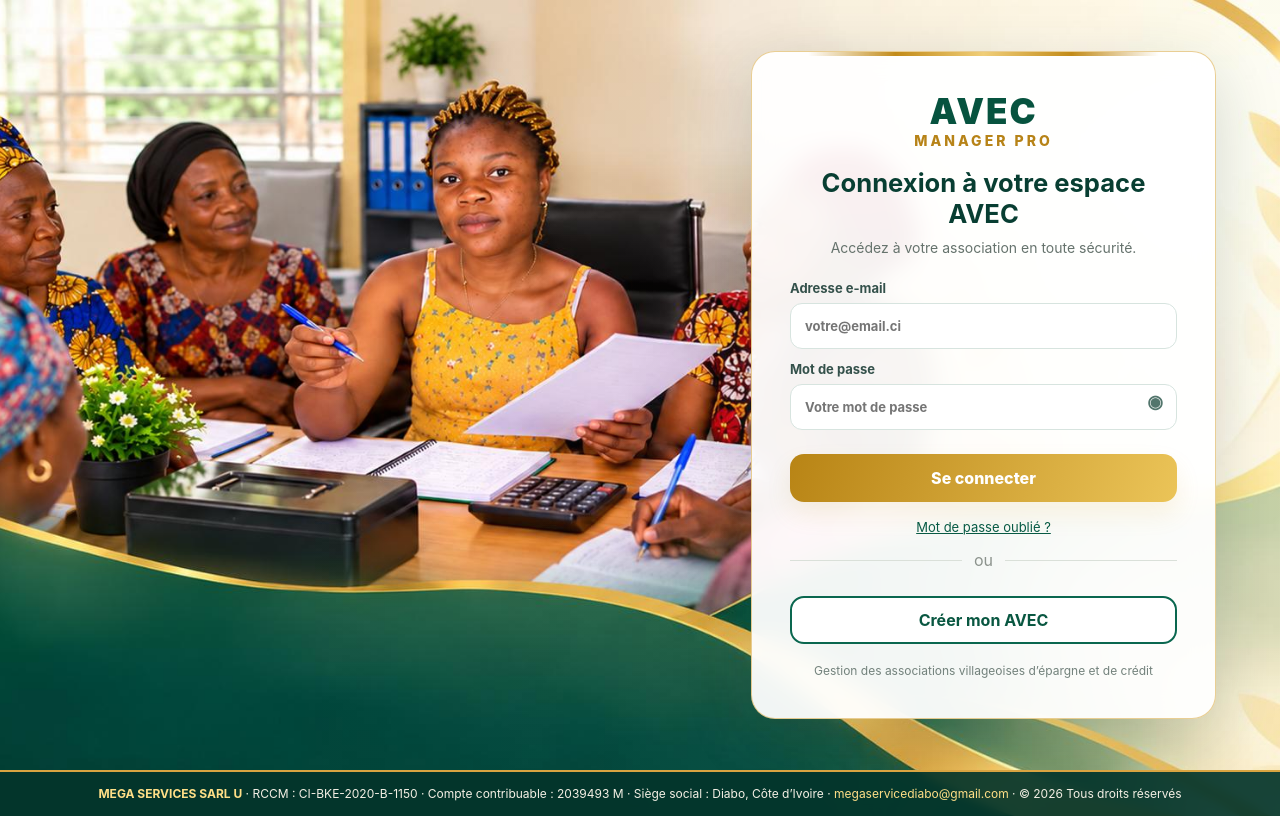
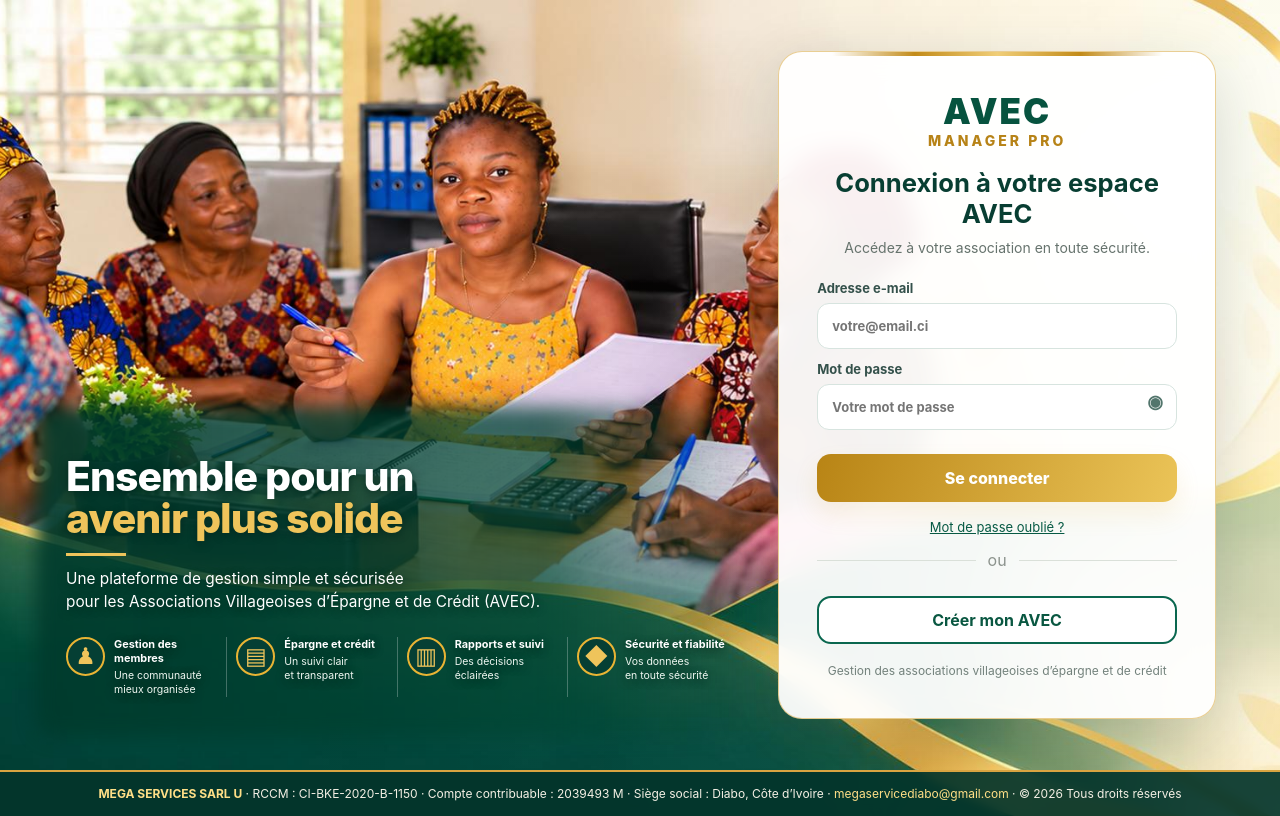
Before and after one commit to MEGA7704/monavec, a website: page public/index.html in a window 1280 px wide. Drawn offline with Linux system fonts and the light colour scheme; no server answers.

Commit message:
Add files via upload

```diff
--- a/public/index.html
+++ b/public/index.html
@@ -11,6 +11,16 @@
 <body>
 <div id="login" class="login-pg">
   <div class="login-pg-main">
+    <section class="login-pg-presentation" aria-label="Présentation AVEC Manager Pro">
+      <h2>Ensemble pour un<br><em>avenir plus solide</em></h2>
+      <p class="login-pg-presentation-description">Une plateforme de gestion simple et sécurisée<br>pour les Associations Villageoises d’Épargne et de Crédit (AVEC).</p>
+      <div class="login-pg-advantages">
+        <div class="login-pg-advantage"><span class="login-pg-advantage-icon" aria-hidden="true">♟</span><div><strong>Gestion des membres</strong><span>Une communauté<br>mieux organisée</span></div></div>
+        <div class="login-pg-advantage"><span class="login-pg-advantage-icon" aria-hidden="true">▤</span><div><strong>Épargne et crédit</strong><span>Un suivi clair<br>et transparent</span></div></div>
+        <div class="login-pg-advantage"><span class="login-pg-advantage-icon" aria-hidden="true">▥</span><div><strong>Rapports et suivi</strong><span>Des décisions<br>éclairées</span></div></div>
+        <div class="login-pg-advantage"><span class="login-pg-advantage-icon" aria-hidden="true">◆</span><div><strong>Sécurité et fiabilité</strong><span>Vos données<br>en toute sécurité</span></div></div>
+      </div>
+    </section>
     <section class="login-pg-form" aria-label="Connexion AVEC">
       <div class="login-pg-topline"></div>
       <div class="login-pg-identity"><div class="login-pg-logo">AVEC</div><div class="login-pg-pro">MANAGER PRO</div></div>
--- a/public/style.css
+++ b/public/style.css
@@ -99,3 +99,22 @@ button.meeting-unpaid:hover:not(:disabled){background:#991b1b!important;}
 .login-pg-footer{flex:none!important;background:rgba(4,53,43,.92);border-top:2px solid #d9a441;color:#f4f0e5;text-align:center;padding:12px 20px;font-size:12px;line-height:1.6;backdrop-filter:blur(5px)}.login-pg-footer a{color:#ffdf87;text-decoration:none}.login-pg-footer strong{color:#ffdf87}
 @media(max-width:720px){.login-pg{background-position:39% center}.login-pg-main{justify-content:center;align-items:flex-end;padding:22px 12px}.login-pg-form{width:min(460px,100%);background:rgba(255,255,255,.96);padding:21px;border-radius:18px}.login-pg-footer{font-size:10px;padding:10px}.login-pg-form h1{font-size:21px}}
 @media(max-height:720px) and (min-width:721px){.login-pg-main{padding-top:12px;padding-bottom:12px}.login-pg-form{padding:19px 29px}.login-pg-identity{margin-bottom:7px}.login-pg-form h1{font-size:22px}.login-pg-desc{margin-bottom:10px}.login-pg-safety{margin-top:10px}}
+
+/* Présentation en bas à gauche, inspirée de la référence fournie. */
+.login-pg-main{gap:24px;justify-content:space-between;align-items:stretch}
+.login-pg-presentation{align-self:flex-end;position:relative;max-width:min(760px,58vw);width:100%;color:#fff;padding:24px 16px 22px 2px;text-shadow:0 2px 9px rgba(0,34,25,.68);isolation:isolate}
+.login-pg-presentation::before{content:"";position:absolute;z-index:-1;inset:-24px -15px -18px -28px;background:linear-gradient(90deg,rgba(0,58,44,.91),rgba(0,70,51,.72) 70%,rgba(0,70,51,0));border-radius:18px;filter:blur(9px)}
+.login-pg-presentation h2{font-size:clamp(28px,3.2vw,48px);line-height:1.03;color:#fff;margin:0 0 14px;font-weight:850;letter-spacing:-.025em}
+.login-pg-presentation h2 em{font-style:normal;color:#efc45b}
+.login-pg-presentation-description{font-size:clamp(12px,1.2vw,17px);line-height:1.48;margin:0 0 23px;max-width:700px}
+.login-pg-presentation-description::before{content:"";display:block;width:60px;height:3px;background:#efc45b;margin:0 0 12px}
+.login-pg-advantages{display:grid;grid-template-columns:repeat(4,minmax(0,1fr));gap:9px}
+.login-pg-advantage{display:flex;gap:9px;min-width:0;align-items:flex-start;padding:0 6px 0 0;border-right:1px solid rgba(255,255,255,.26)}
+.login-pg-advantage:last-child{border-right:0}
+.login-pg-advantage-icon{flex:0 0 39px;width:39px;height:39px;border:2px solid #e9b434;background:#053f34;border-radius:50%;color:#efc45b;font-size:23px;display:grid;place-items:center;text-shadow:none}
+.login-pg-advantage strong{display:block;font-size:clamp(10px,.85vw,13px);line-height:1.3;color:#fff}
+.login-pg-advantage div>span{display:block;font-size:clamp(9px,.82vw,12px);line-height:1.35;margin-top:4px;color:#eef7f1}
+.login-pg-form{flex:0 0 min(465px,38%);align-self:center}
+@media(max-width:1180px){.login-pg-presentation{max-width:50vw}.login-pg-advantages{grid-template-columns:repeat(2,minmax(0,1fr));row-gap:12px}.login-pg-advantage:nth-child(2){border-right:0}}
+@media(max-width:850px){.login-pg-main{flex-direction:column;align-items:center;justify-content:flex-end;gap:22px}.login-pg-form{order:1;flex:0 1 auto;width:min(465px,100%)}.login-pg-presentation{order:2;align-self:stretch;max-width:100%;padding:20px 10px 24px}.login-pg-presentation::before{inset:-10px -10px -10px}.login-pg-advantages{grid-template-columns:repeat(2,minmax(0,1fr))}.login-pg-advantage-icon{flex-basis:34px;width:34px;height:34px;font-size:18px}.login-pg-presentation h2{font-size:29px}.login-pg-advantage strong{font-size:12px}.login-pg-advantage div>span{font-size:11px}}
+@media(max-width:420px){.login-pg-presentation-description br{display:none}.login-pg-presentation h2{font-size:27px}.login-pg-advantages{gap:14px 8px}.login-pg-advantage{gap:6px}}
```
